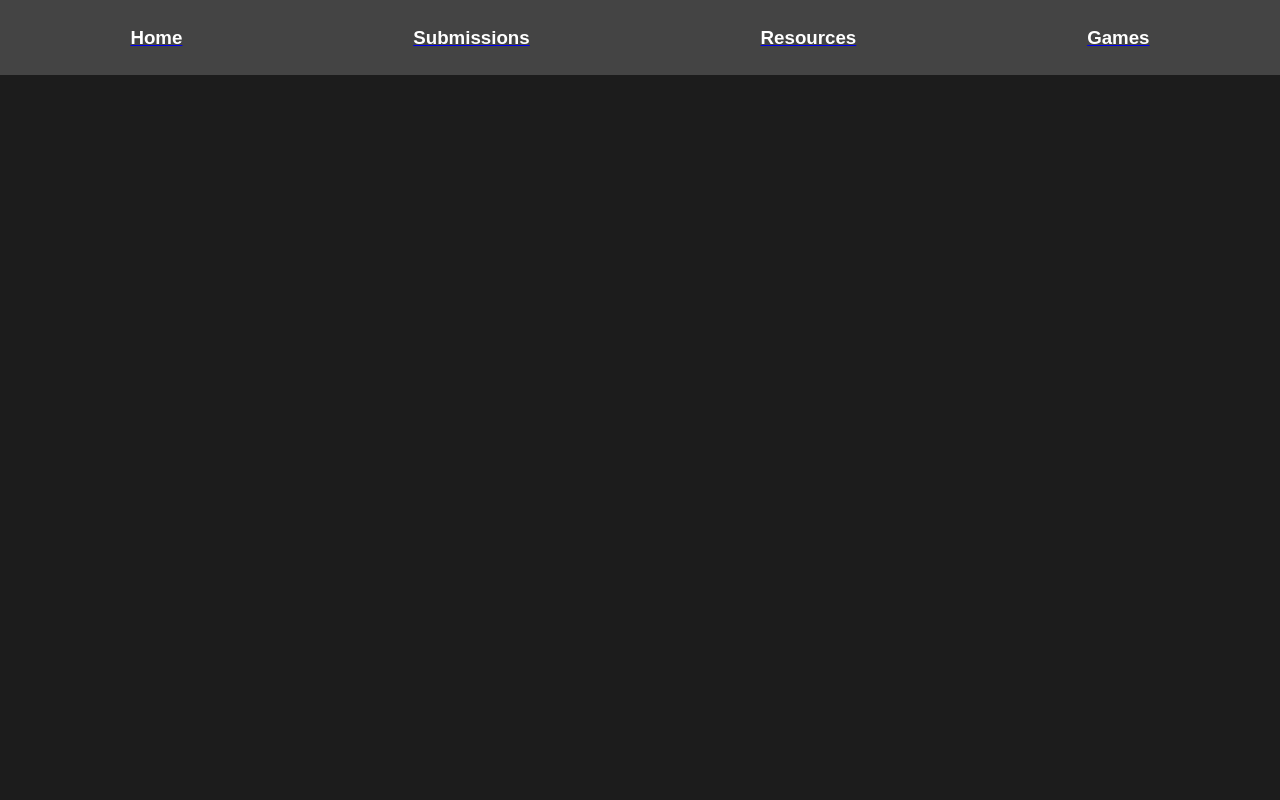
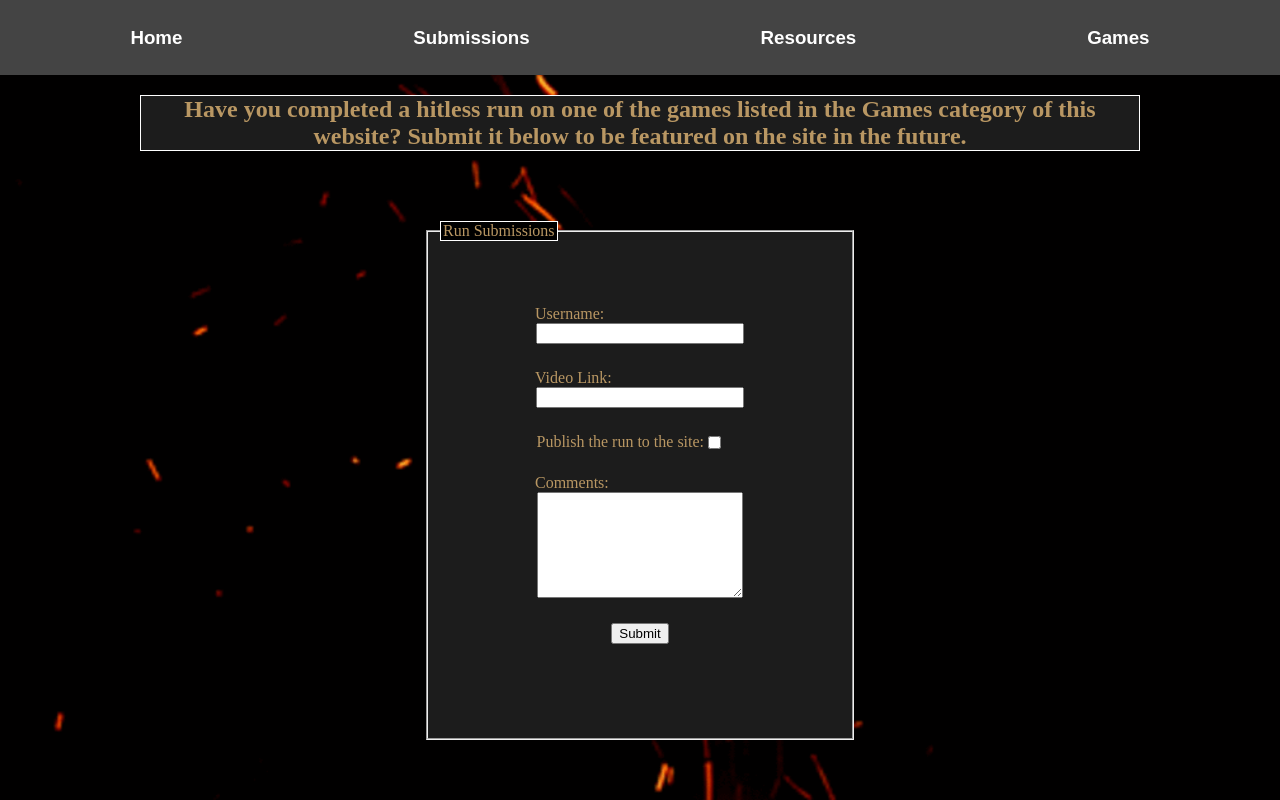
Before and after one commit to nickclaeys/hitless-website, a plain HTML site: page submissions.html in a window 1280 px wide. Drawn offline with Linux system fonts and the light colour scheme; a web font is replaced by a local one.

Commit message:
fixed some css on index and wrote the html and css for the submissions page

```diff
--- a/layout.css
+++ b/layout.css
@@ -26,6 +26,14 @@ body {
     font-weight: bold;
 }
 
+.header-nav a, a:visited, a:active {
+    color: white;
+    text-decoration: none;
+    font-family: 'OptimusPrinceps', sans-serif;
+    font-family: 'OptimusPrincepsSemiBold', sans-serif;
+    font-weight: bold;
+
+}
 
 .page-container {
     display:flex;
--- /dev/null
+++ b/submissions.css
@@ -0,0 +1,94 @@
+.page-container { align-self: center;
+justify-content: center;
+align-items: center;
+}
+
+.page-container h2 {
+    text-align: center;
+    color:#b99763;
+    background-color: #1c1c1c;
+    border: 1px solid white;
+}
+
+
+.form-container {
+    margin-top: 44px;
+    display: flex;
+    flex-direction: column;
+    align-items: center;
+    justify-content: center;
+    width: 100%;
+    height: 100%;
+}
+
+.flex-column {
+    display: flex;
+    flex-direction: column;
+    align-items: center;
+    width: 100%;
+    margin-bottom: 5px;
+}
+
+.flex-row {
+    display: flex;
+    width: 100%;
+    margin-bottom: 5px;
+    margin-left: 193px;
+}
+
+
+.flex-column label {
+    margin-left: 95px;
+    align-self: flex-start;
+}
+
+
+fieldset {
+    display: flex;
+    flex-direction: column;
+    width: 400px;
+    height: 500px;
+    align-items: center;
+    background-color: white;
+    background-color: #1c1c1c;
+    margin: 50px;
+    justify-content: flex-end;
+}
+
+fieldset > * {
+    color:#b99763;
+
+}
+
+legend {
+    color: #b99763;
+    border: 1px solid white;
+    margin-bottom: 15px;
+    background-color: black;
+}
+
+
+
+#user-name, #vod-link, #comments {
+    width: 200px;
+    margin-bottom: 20px;
+}
+
+#comments {
+    height: 100px;
+}
+#published {
+    margin-bottom: 20px;
+}
+
+
+
+
+
+body {
+    background: url(bonfire.gif) no-repeat center center fixed;
+    -webkit-background-size: cover;
+    -moz-background-size: cover;
+    -o-background-size: cover;
+    background-size: cover;
+}
--- a/submissions.html
+++ b/submissions.html
@@ -4,6 +4,8 @@
         <meta charset="utf-8">
         <title>Hitless Runs</title>
         <link rel="stylesheet" href="layout.css">
+        <link rel="stylesheet" href="submissions.css">
+        <link href="http://fonts.cdnfonts.com/css/optimus-princeps" rel="stylesheet">
     </head>
     <body>
         <div class="main-container">
@@ -13,5 +15,32 @@
                 <a href="resources.html"><h3>Resources</h3></a>
                 <a href="games.html"><h3>Games</h3></a>
             </div>
+            <div class="page-container">
+                <h2>Have you completed a hitless run on one of the games listed in the Games category of this website? Submit it below to be featured on the site in the future.</h2>
+                <fieldset>
+                    <legend>Run Submissions</legend>
+                    <div class="form-container">
+                        <div class="flex-column">
+                            <label for="user-name">Username:</label>
+                            <input type="text" id="user-name" name="user_name">
+                        </div>
+                        <div class="flex-column">
+                            <label for="vod-link">Video Link:</label>
+                            <input type="text" id="vod-link" name="vod_link">
+                        </div>
+                        <div class="flex-row">
+                            <label for="published">Publish the run to the site:</label>
+                            <input type="checkbox" id="published" name="published">
+                        </div>
+                        <div class="flex-column">
+                            <label for="comment-area">Comments:</label>
+                            <textarea id="comments" name="comments"></textarea>
+                        </div>
+                        <div>
+                            <button type="submit">Submit</button>
+                        </div>
+                    </div>
+                </fieldset>
+            </div>
         </div>
     </body>
```
Also changed, not shown: bonfire.gif (added).
